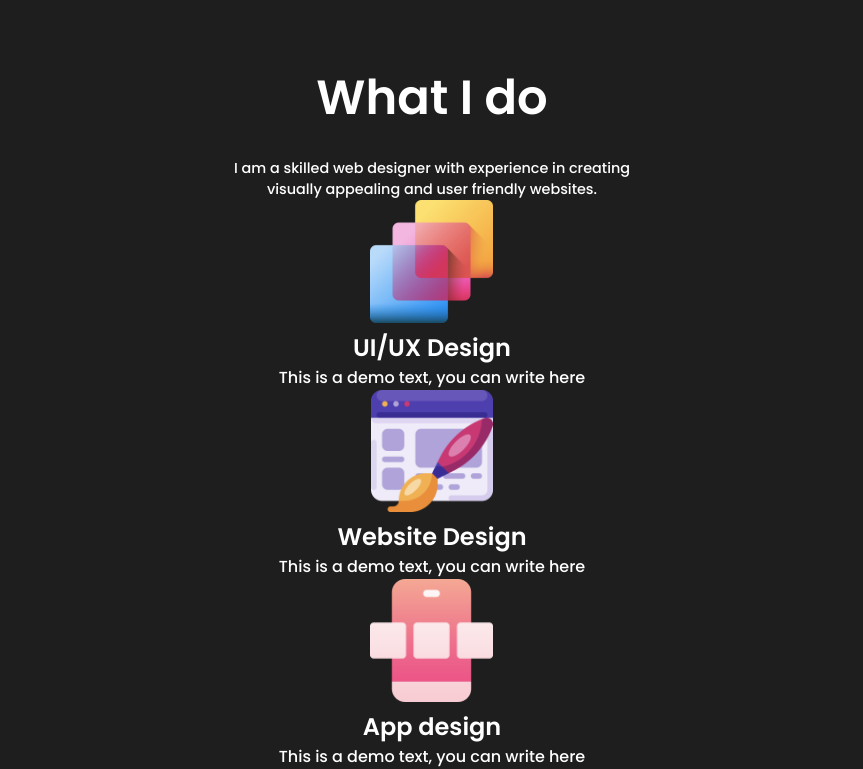
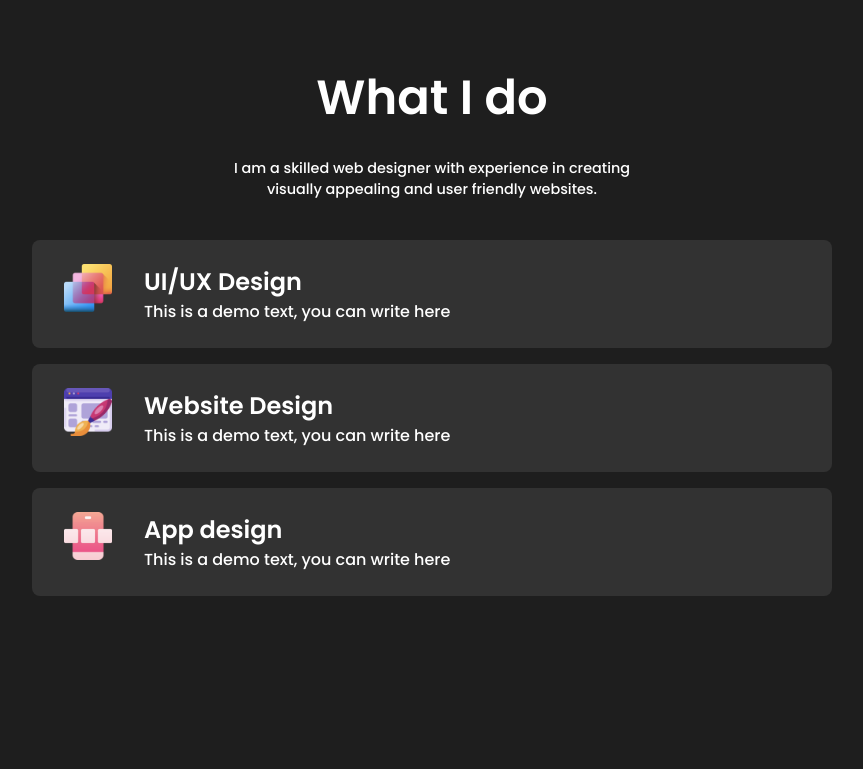
Before and after one commit to MikeYoulend/portfolio, a React (Create React App) app: page / in a window 1280 px wide. Shown: the part 802-1571 px from the top of the page, without its empty margins (208-1071 px from the left). After the commit the page ends 1438 px from the top, so only its background shows below. Built offline with nearby package versions, Linux system fonts and the light colour scheme.

Commit message:
Portfolio

```diff
--- a/src/components/Skills/skills.css
+++ b/src/components/Skills/skills.css
@@ -23,3 +23,25 @@
 	max-width: 51rem;
 	padding: 0 2rem;
 }
+
+.skillBars {
+	margin: 1.5rem;
+	width: 100vw;
+	max-width: 80%;
+	text-align: left;
+}
+
+.skillBar {
+	display: flex;
+	margin: 1rem;
+	padding: 1.5rem 2rem;
+	border-radius: 0.5rem;
+	background: rgb(50, 50, 50);
+}
+
+.skillBarImg {
+	object-fit: cover;
+	height: 3rem;
+	width: 3rem;
+	margin-right: 2rem;
+}
```
